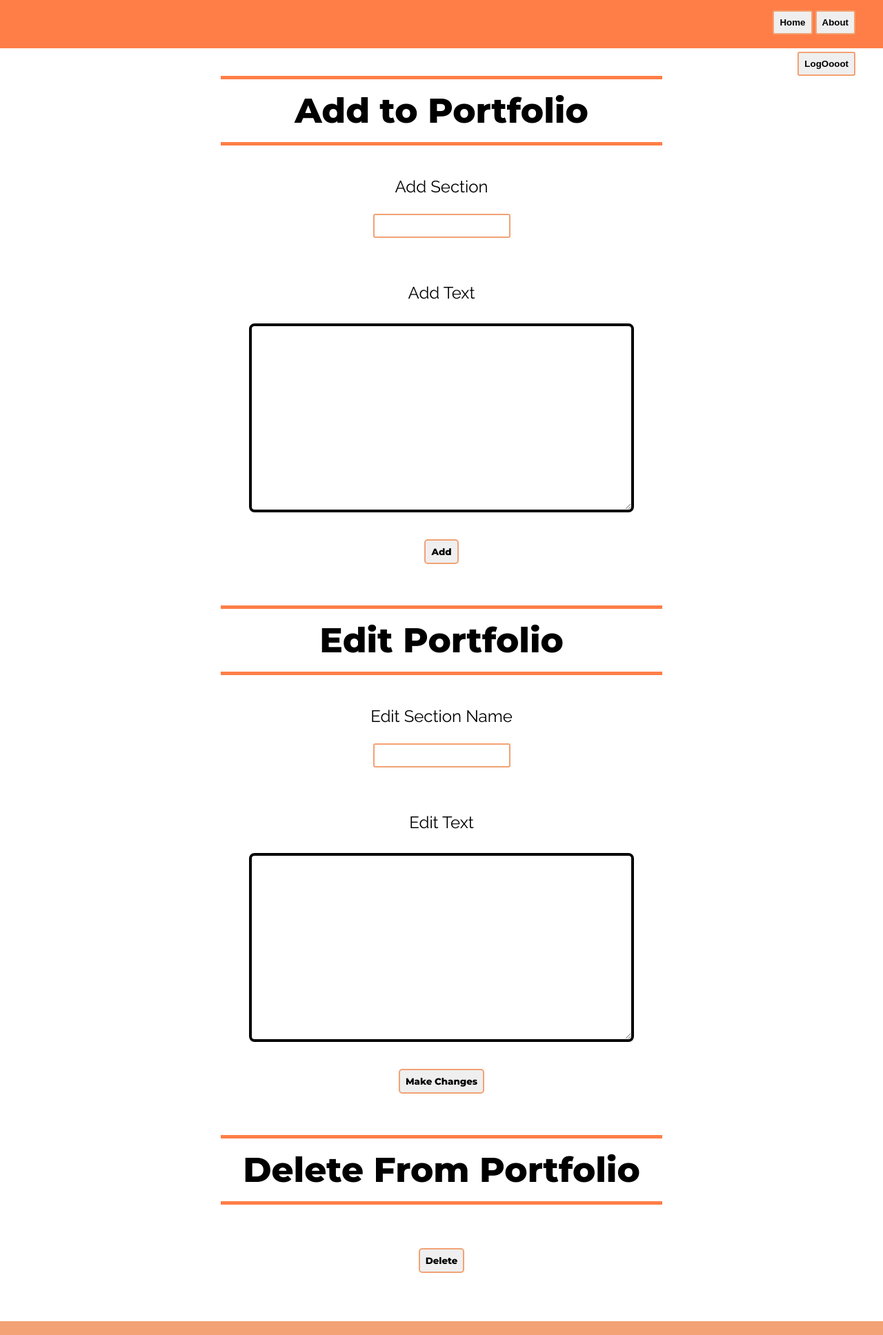
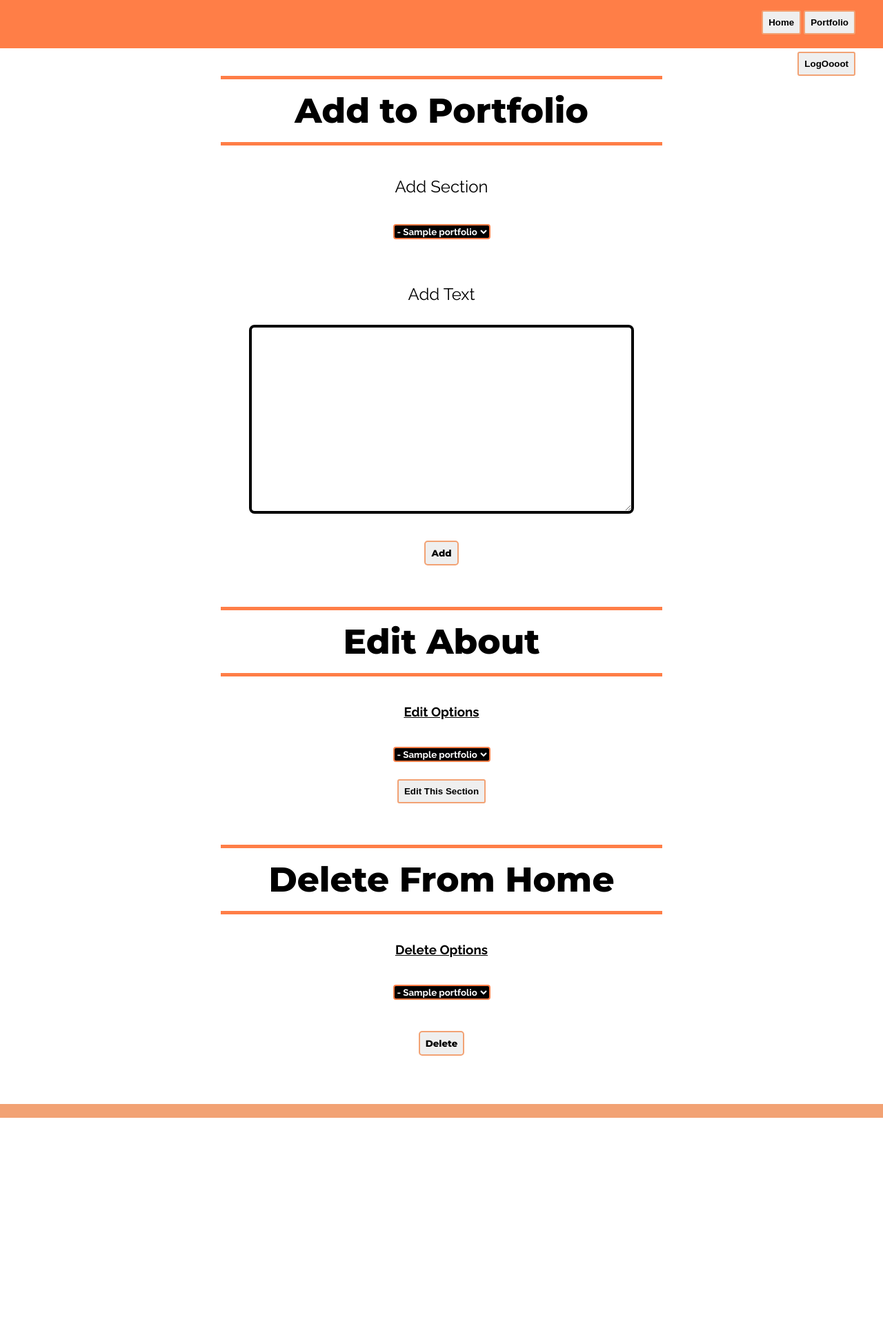
Before and after one commit to FuryMuso/Project-2-CMS, a PHP site: page /portfolio-form.php in a window 1280 px wide. Shown: the whole page at 69% size. After the commit the page ends 1621 px from the top, so only its background shows below. Run offline with PHP 8.4, Linux system fonts and the light colour scheme; the visitor is signed in with stand-in values (Sample User, id 1); tables that the repository leaves empty or names only in its code hold one stand-in row (values such as "Sample post"); data that the repository does not hold is empty.

Commit message:
updated portfolio to resemble other forms

```diff
--- a/portfolio-form.php
+++ b/portfolio-form.php
@@ -1,11 +1,13 @@
 <?php
 
+include_once('portfolio-add-select-pdo.php');
 include_once('loginProcess.php');
 
 if(!isLoggedIn()) {
     header('Location: login.php');
 }
 
+$portfolioData = retrievePortfolioData();
 ?>
 
 <!DOCTYPE html>
@@ -14,13 +16,13 @@
     <link href="https://fonts.googleapis.com/css?family=Montserrat:400,800" rel="stylesheet">
     <link href="https://fonts.googleapis.com/css?family=Raleway: 400,700" rel="stylesheet">
     <link href="cms-form.css" type="text/css" rel="stylesheet">
-    <title>Portfolio CMS page</title>
+    <title>Portfolio</title>
 </head>
 <body>
 <div class="cmsNav">
     <div class="navOption">
-        <a href="home-form.php"><input class="aboutOption" type="submit" value="Home"></a>
-        <a href="about-form.php"><input class="portfolioOption" type="submit" value="About"></a>
+        <a href="about-form.php"><input class="aboutOption" type="submit" value="Home"></a>
+        <a href="portfolio-form.php"><input class="portfolioOption" type="submit" value="Portfolio"></a>
     </div>
 </div>
 <form class="logout" method="POST" action="logout.php">
@@ -30,23 +32,51 @@
     <form action="portfolio-add-insert-pdo.php" method="POST">
         <h1>Add to Portfolio</h1>
         <h2>Add Section</h2>
-            <input type="text" name="section_title">
+        <select name="section_title">
+            <?php
+            foreach ($portfolioData as $addOption) {
+                echo "<option value='" . $addOption['id'] . "'>" . $addOption['id'] . ' - ' . $addOption['section_title'] . "</option>";
+            }
+            ?>
+        </select>
         <h2>Add Text</h2>
             <textarea rows="16" name="text_input" cols="75"></textarea>
         <br>
         <input class="editingButton" type="submit" value="Add">
     </form>
-    <form action="portfolio-add-insert-pdo.php" method="POST">
-        <h1>Edit Portfolio</h1>
-        <h2>Edit Section Name</h2>
-            <input type="text" name="section_title">
+    <form action="portfolio-form.php" method="POST">
+        <h1>Edit About</h1>
+        <h3>Edit Options</h3>
+        <select class="editPortfolioOptions" name="toEdit">
+            <?php
+            foreach ($portfolioData as $editOption) {
+                echo "<option value='" . $editOption['id'] . "'>" . $editOption['id'] . ' - ' . $editOption['section_title'] . "</option>";
+            }
+            ?>
+        </select><br>
+        <input type="submit" value="Edit This Section">
+    </form>
+    <?php
+    if ($_POST['toEdit']) {
+        $currentSection = findSection($_POST['toEdit'], $portfolioData);?>
+        <form action="portfolio-edit-insert-pdo.php" method="POST">
+            <input type="hidden" value="<?php echo $currentSection['id']; ?>" name="id">
             <h2>Edit Text</h2>
-            <textarea rows="16" name="text_input" cols="75"></textarea>
+            <textarea rows="16" name="text_input" cols="75"><?php echo $currentSection['text_input']; ?></textarea>
             <br>
             <input class="editingButton" type="submit" value="Make Changes">
         </form>
-    <form action="" method="POST">
-        <h1>Delete From Portfolio</h1>
+    <?php } ?>
+    <form action="portfolio-delete-delete-pdo.php" method="POST">
+        <h1>Delete From Home</h1>
+        <h3>Delete Options</h3>
+        <select class="deletePortfolioOptions" name="toDelete">
+            <?php
+            foreach ($portfolioData as $deleteOption) {
+                echo "<option value='" . $deleteOption['id'] . "'>" . $deleteOption['id'] . ' - ' . $deleteOption['section_title'] . "</option>";
+            }
+            ?>
+        </select>
         <br>
         <input class="editingButton" type="submit" value="Delete">
     </form>
```
Lines whose indentation alone changed are shown as unchanged.
